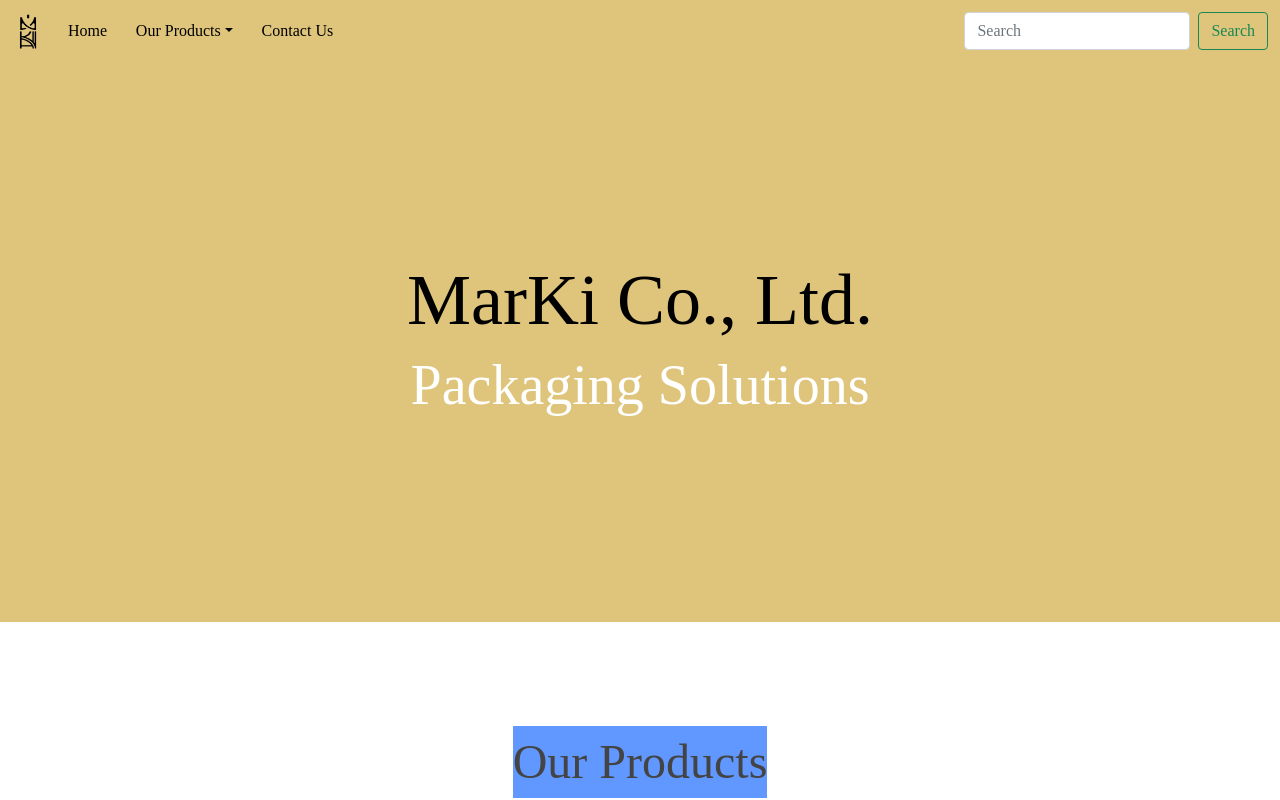
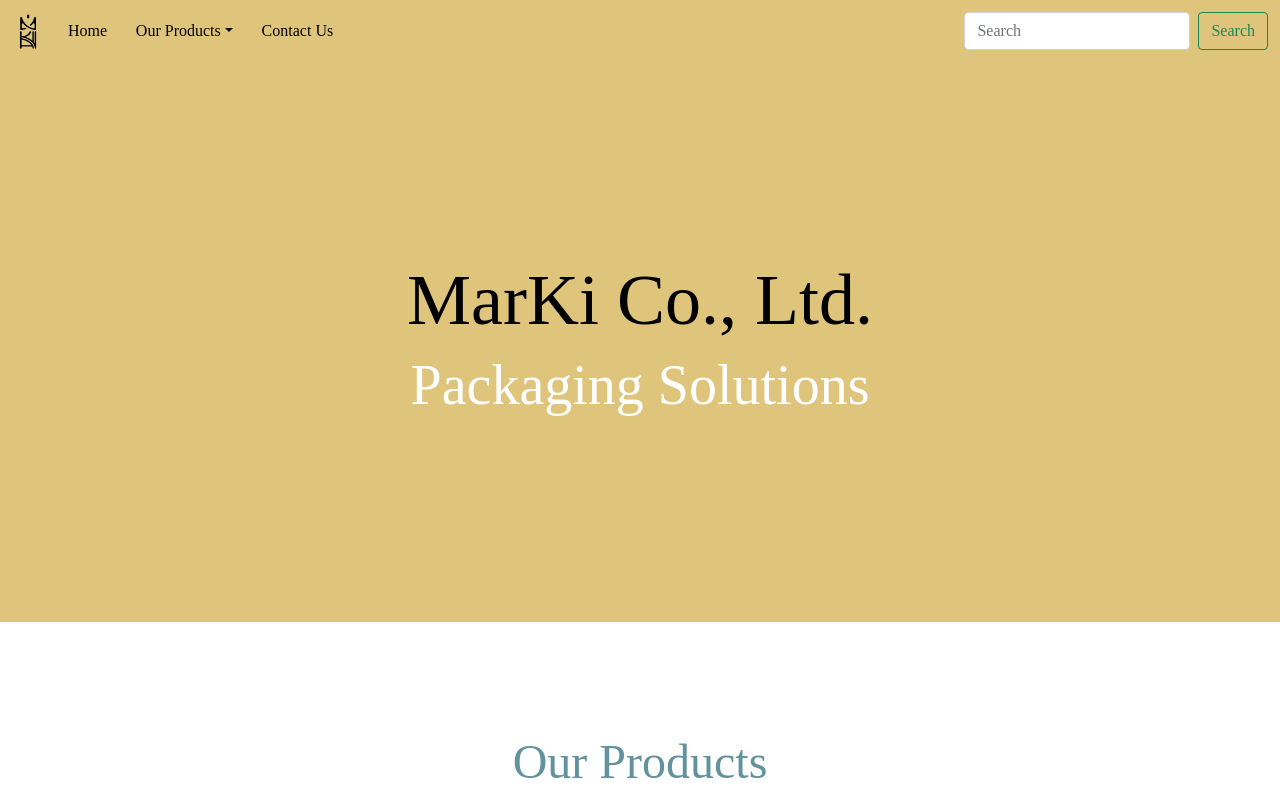
Before and after one commit to imjchiang/react-marki, a React (Create React App) app: page / in a window 1280 px wide. Shown: the top 800 px of the page. Built offline with nearby package versions, Linux system fonts and the light colour scheme; a web font is replaced by a local one.

Commit message:
[ALL] add styling for links and cleanup text coloring

```diff
--- a/src/components/Home.js
+++ b/src/components/Home.js
@@ -40,6 +40,11 @@
             setFootPos('');
         }
     }
+
+    // const handleTitleDiv = () =>
+    // {
+    //     if (document.documentElement.scrollTop)
+    // }
 
     // determines where the window will scroll to
     // const goTo = (num) =>
--- a/src/css/home.css
+++ b/src/css/home.css
@@ -70,19 +70,36 @@
     margin-bottom: 4vh;
     font-size: 6vh;
     font-family: "Trirong";
-    color: rgb(68, 68, 68);
-    background-color: rgb(97, 152, 255);
+    color: rgb(98, 146, 158);
+    /* background-color: rgb(97, 152, 255); */
     text-decoration: none;
-    transition: color 1s linear, background-color 1s linear;
-    -moz-transition: color 1s linear, background-color 1s linear;
-    -webkit-transition: color 1s linear, background-color 1s linear;
-    -ms-transition: color 1s linear, background-color 1s linear;
+    transition: color 0.75s linear, background-color 1s linear;
+    -moz-transition: color 0.75s linear, background-color 1s linear;
+    -webkit-transition: color 0.75s linear, background-color 1s linear;
+    -ms-transition: color 0.75s linear, background-color 1s linear;
 }
 
 .homeprod:hover, .abouttitle:hover
 {
-    color: rgb(40, 126, 175);
-    background-color: rgb(194, 241, 255);
+    color: rgb(161, 23, 67);
+    /* background-color: rgb(194, 241, 255); */
+}
+
+.homeprod::after, .abouttitle::after
+{
+    display:block;
+    content: '';
+    border-bottom: solid 3px rgb(161, 23, 67);
+    transform: scaleX(0);
+    transition: transform 300ms ease-in-out;
+    -moz-transition: transform 300ms ease-in-out;
+    -webkit-transition: transform 300ms ease-in-out;
+    -ms-transition: transform 300ms ease-in-out;
+}
+
+.homeprod:hover::after, .abouttitle:hover::after
+{
+    transform: scaleX(1);
 }
 
 .product
--- a/src/css/navbar.css
+++ b/src/css/navbar.css
@@ -61,7 +61,7 @@
 
 .scrolled
 {
-    background-color: rgb(194, 241, 255);
+    background-color: rgb(255, 255, 255);
     color: white;
 }
 
```
